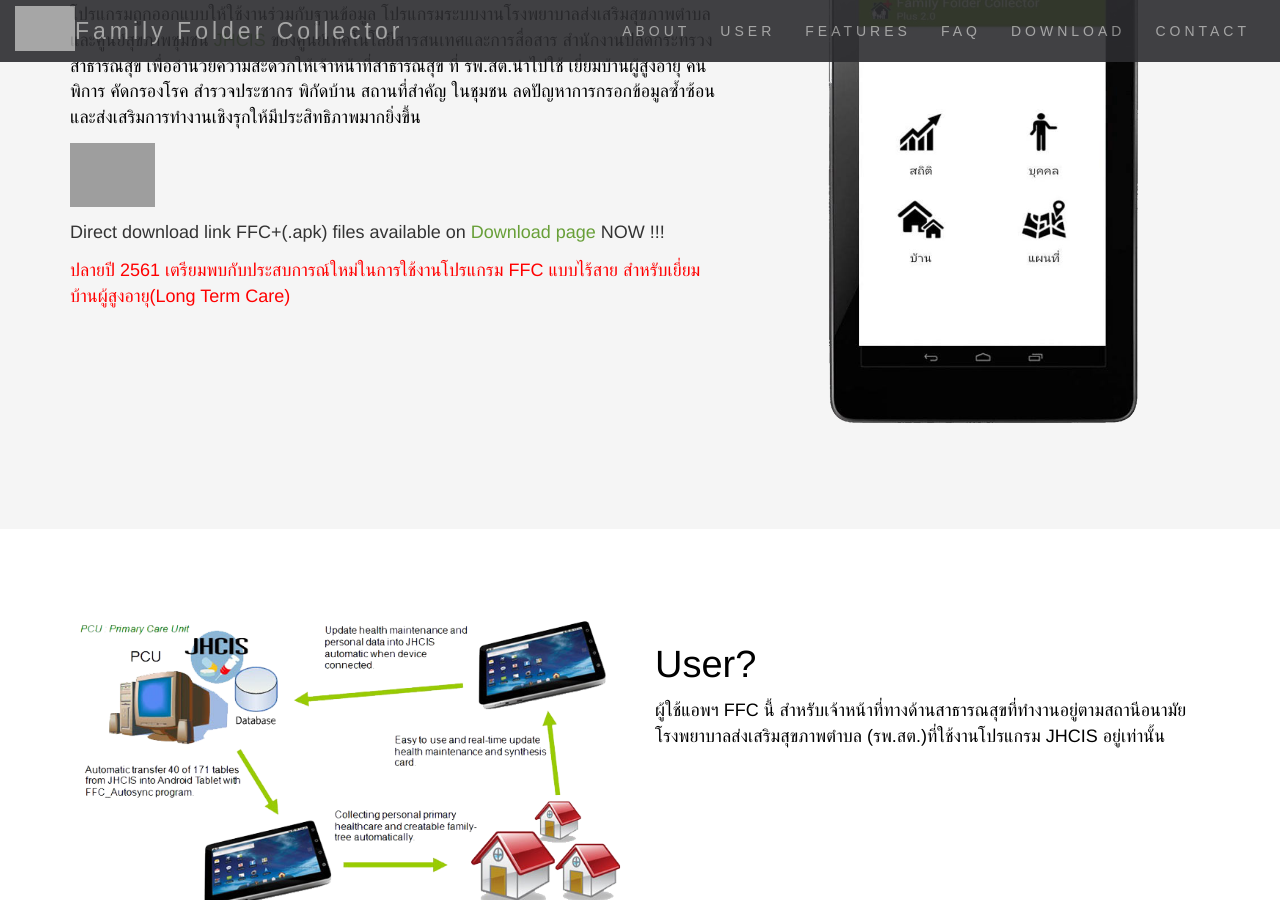
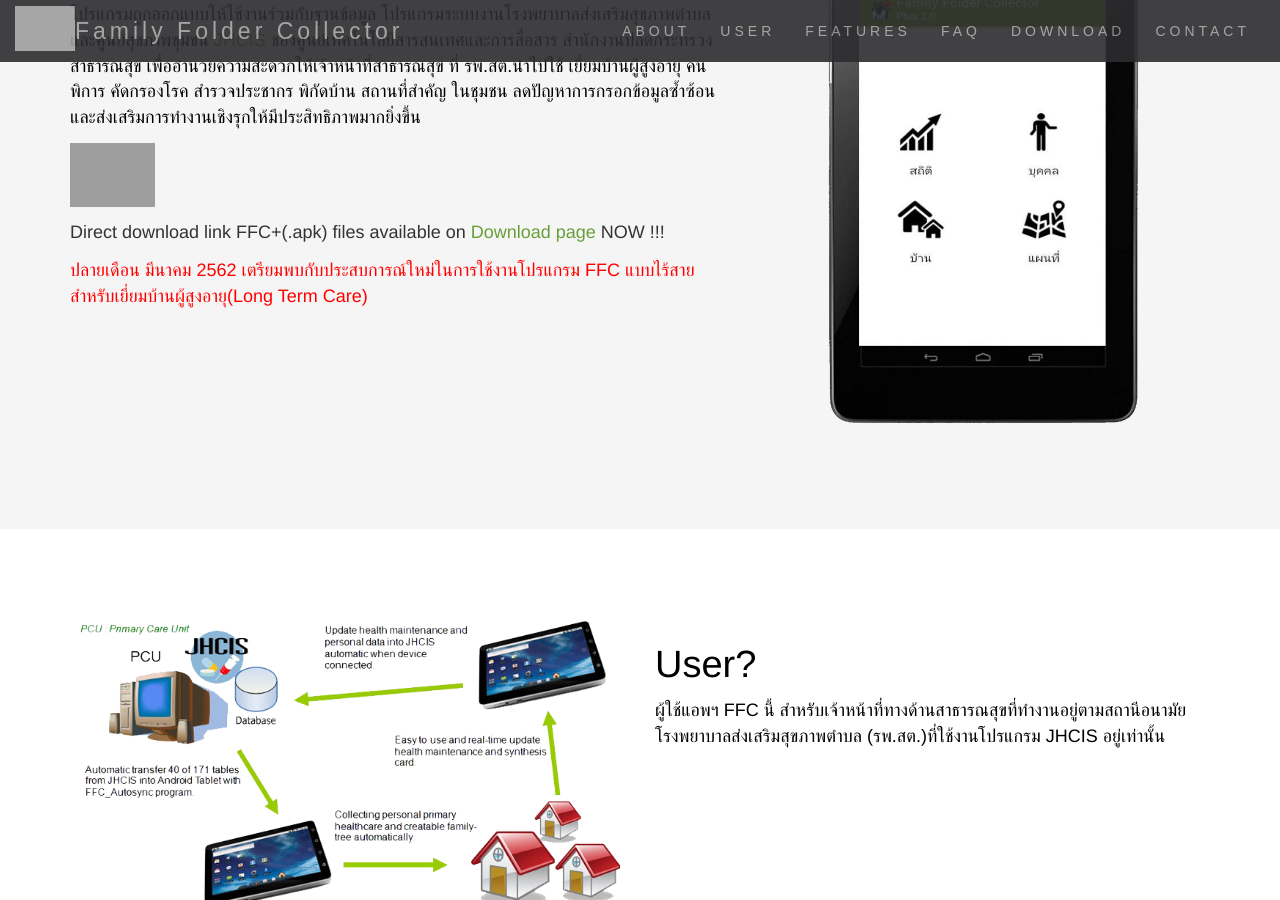
Before and after one commit to tawatchai18/tawatchai18.github.io, a Jekyll site: the page built from index.html, in a window 1280 px wide and 900 px high, scrolled down 924 px. Built offline with Jekyll 4.4.1, drawn with Linux system fonts in a browser that asks for light colours; nearby versions of some CDN libraries; comment, search, counter and statistics services are not loaded; grey boxes are pictures that could not be loaded.

Commit message:
changed some wording for day release application

```diff
--- a/index.html
+++ b/index.html
@@ -76,7 +76,7 @@ layout: default-ffc
 
                     </a>
                     <p> Direct download link FFC+(.apk) files available on <a href="/download-ffc.html">Download page</a> NOW !!! </p>
-                    <p><font color="red">ปลายปี 2561 เตรียมพบกับประสบการณ์ใหม่ในการใช้งานโปรแกรม FFC แบบไร้สาย สำหรับเยี่ยมบ้านผู้สูงอายุ(Long Term Care)  </p>
+                    <p><font color="red">ปลายเดือน มีนาคม 2562 เตรียมพบกับประสบการณ์ใหม่ในการใช้งานโปรแกรม FFC แบบไร้สาย สำหรับเยี่ยมบ้านผู้สูงอายุ(Long Term Care)  </p>
                     <!--<a class="btn btn-embossed btn-info" href="#" role="button">Visit Website</a>--></p>
             </div>
         </div>
```
